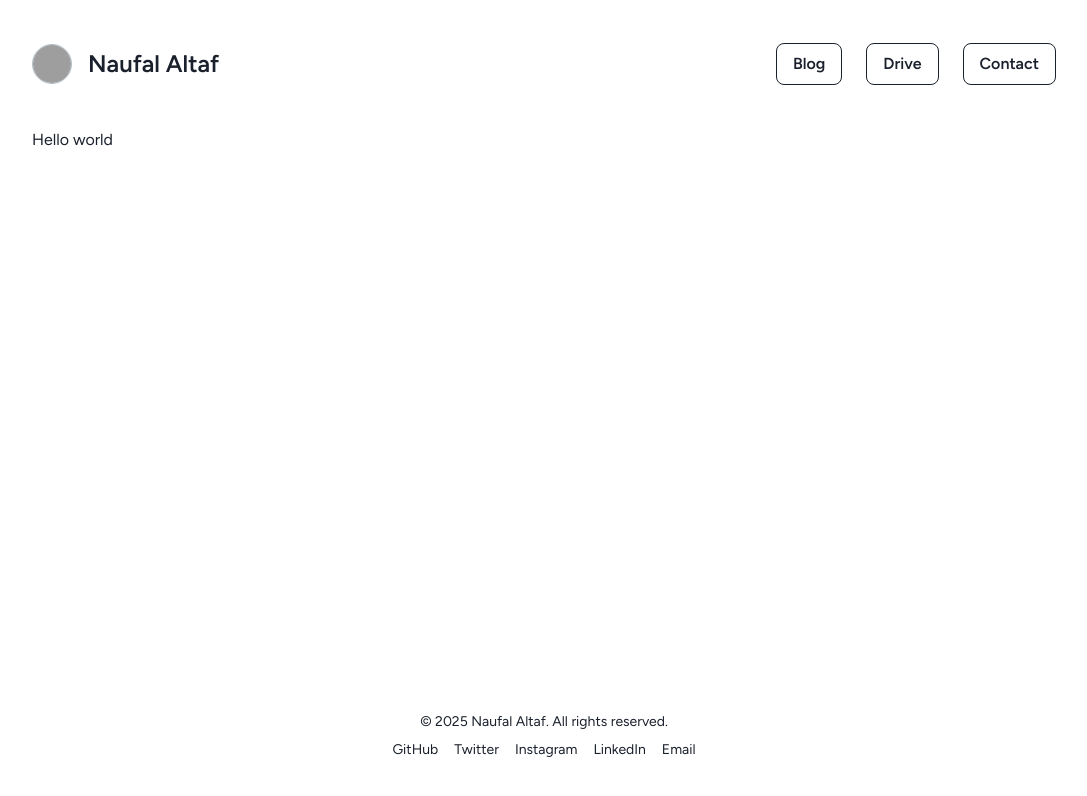
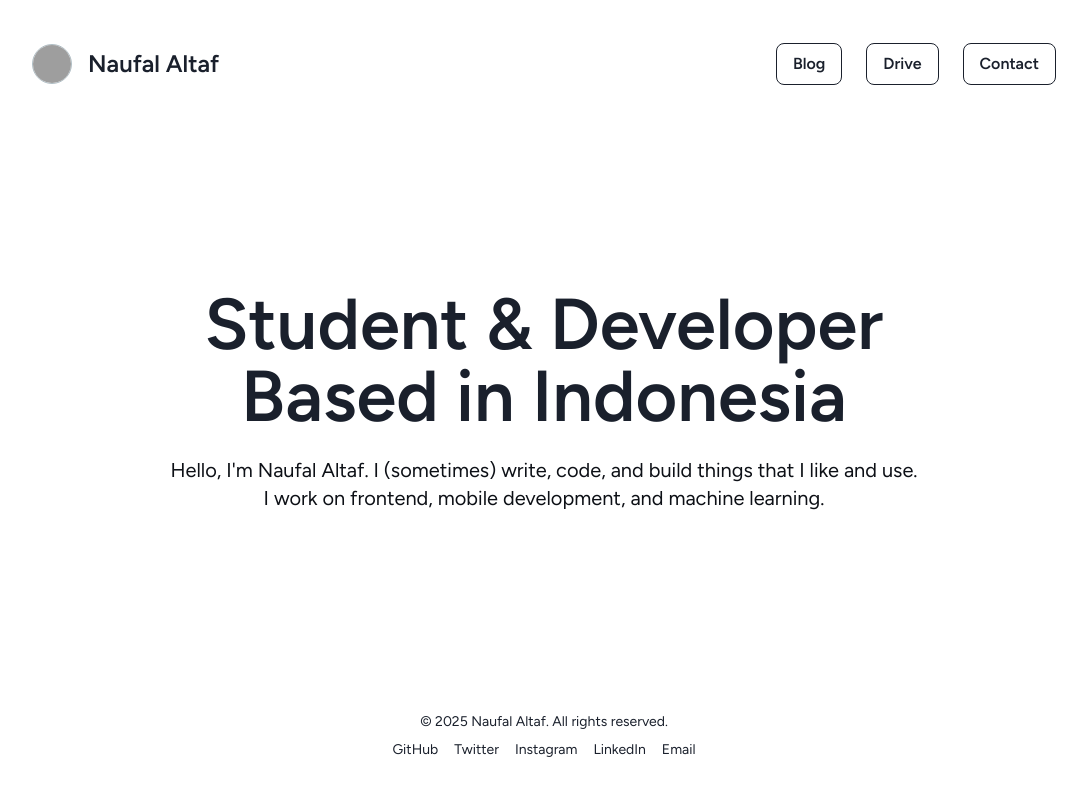
Before and after one commit to nawocci/site, a Next.js app: page / in a window 1280 px wide. Shown: the top 796 px of the page, without its empty margins (96-1183 px from the left). Built offline with nearby package versions, Linux system fonts and the light colour scheme; grey boxes are pictures that could not be loaded.

Commit message:
Create the home page hero section

```diff
--- a/src/app/(site)/page.tsx
+++ b/src/app/(site)/page.tsx
@@ -1,5 +1,12 @@
 export default function Home() {
   return (
-    <h1>Hello world</h1>
+    <div className="w-full h-full flex flex-col justify-center items-center gap-6">
+      <h1 className="text-center text-7xl font-semibold">
+        Student & Developer<br/>Based in Indonesia
+      </h1>
+      <p className="text-center text-xl brightness-50">
+        Hello, I&apos;m Naufal Altaf. I (sometimes) write, code, and build things that I like and use.<br/>I work on frontend, mobile development, and machine learning.
+      </p>
+    </div>
   );
 }
```
